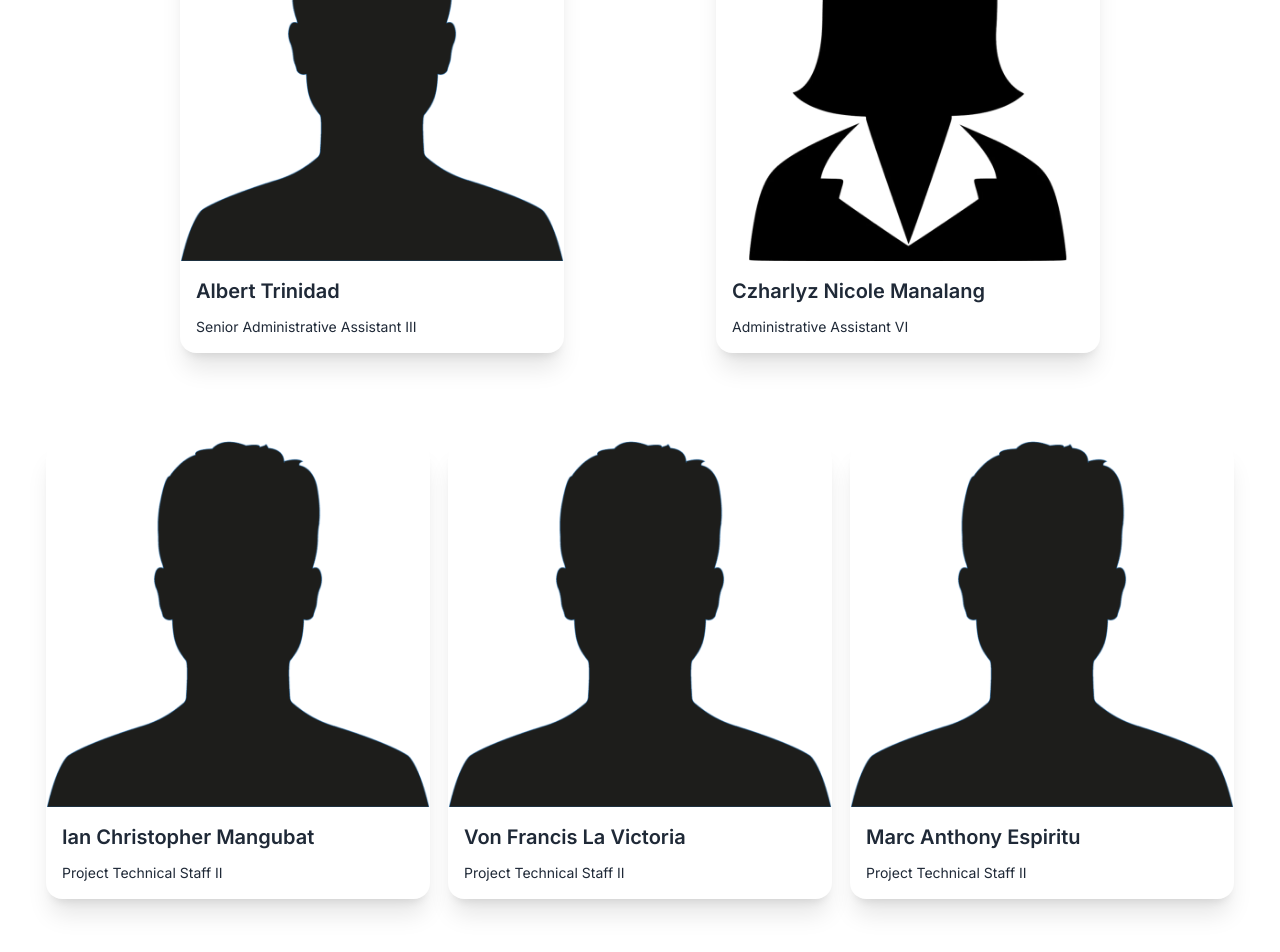
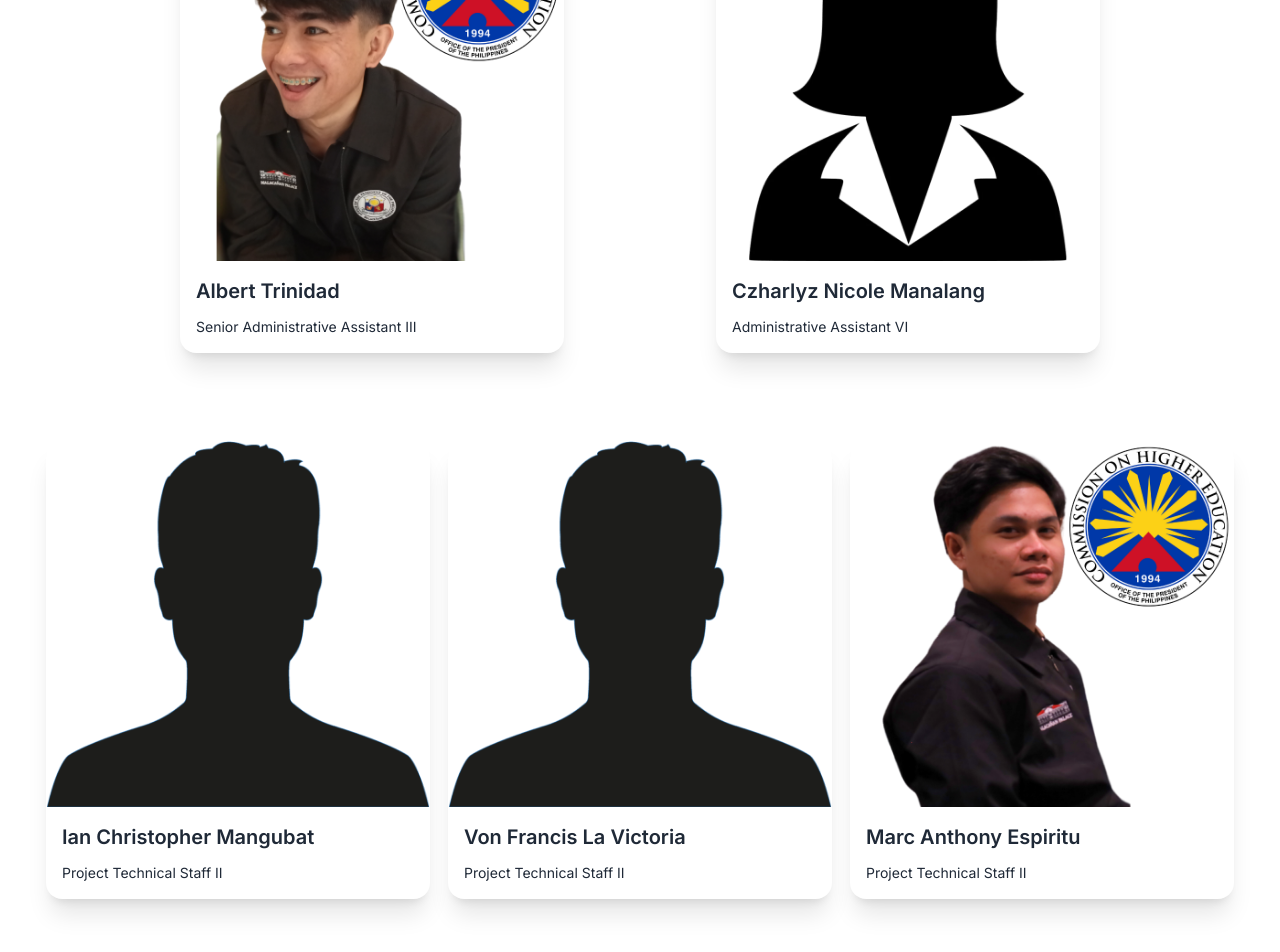
Before and after one commit to MarKiE221b/OCC_OfficialWebsite, a React (Vite) app: page / in a window 1280 px wide. Shown: the part 2960-3912 px from the top of the page. Built offline with nearby package versions, Linux system fonts and the light colour scheme.

Commit message:
change later

```diff
--- a/src/App.jsx
+++ b/src/App.jsx
@@ -8,7 +8,7 @@ function App() {
     <BrowserRouter>
       <Routes>
         <Route path="/" element={<MainLayout />}>
-          <Route path=":id" element={<Individual />} />
+          <Route path="/marc" element={<Individual />} />
         </Route>
         <Route path="*" element={<Errorpage />} />
       </Routes>
--- a/src/components/Individual.jsx
+++ b/src/components/Individual.jsx
@@ -1,12 +1,18 @@
-import React from "react";
+import React, { useEffect } from "react";
 import marc_ind from "/Temp photo.png";
 import { IoMdPhonePortrait } from "react-icons/io";
 import { FaGithub, FaFacebook } from "react-icons/fa";
 import { IoIosMail } from "react-icons/io";
 import { motion } from "motion/react";
+import { useLocation, useNavigate } from "react-router";
 
 const Individual = () => {
+  const location = useLocation();
+
   return (
+    // Marc
+    <>
+      {location.pathname === "/marc" && (
         <div className="hero min-h-screen py-20">
           <div className="hero-content flex-col lg:flex-row">
             <div>
@@ -64,7 +70,9 @@ const Individual = () => {
                 className="text-4xl"
               >
                 Hi! I am{" "}
-            <span className="text-4xl font-bold">MARC ANTHONY ESPIRITU</span>
+                <span className="text-4xl font-bold">
+                  MARC ANTHONY ESPIRITU
+                </span>
               </motion.h1>
 
               <motion.p
@@ -74,14 +82,14 @@ const Individual = () => {
                 whileInView={{ opacity: 1, x: 0 }}
                 transition={{ type: "linear", duration: 1.5 }}
               >
-            I’m a full-stack developer at CHED Central Office, where I focus on
-            creating efficient and scalable web applications. I specialize in
-            JavaScript, React, and Tailwind CSS for front-end development,
-            ensuring smooth and responsive user interfaces. On the backend, I
-            work with pure JavaScript and utilize MySQL and MongoDB for database
-            management. I’m passionate about delivering high-quality solutions
-            and continuously enhancing my skills to meet the evolving needs of
-            the organization.
+                I’m a full-stack developer at CHED Central Office, where I focus
+                on creating efficient and scalable web applications. I
+                specialize in JavaScript, React, and Tailwind CSS for front-end
+                development, ensuring smooth and responsive user interfaces. On
+                the backend, I work with pure JavaScript and utilize MySQL and
+                MongoDB for database management. I’m passionate about delivering
+                high-quality solutions and continuously enhancing my skills to
+                meet the evolving needs of the organization.
               </motion.p>
 
               <motion.div
@@ -117,6 +125,8 @@ const Individual = () => {
             </div>
           </div>
         </div>
+      )}
+    </>
   );
 };
 
--- a/src/components/Members.jsx
+++ b/src/components/Members.jsx
@@ -1,6 +1,9 @@
 import React from "react";
 import prof_sil from "/profile-sil.png";
 import woman_sil from "/femail-sil.png";
+import marc from "/basta.png";
+import albert from "/albert_basta.png"
+import { motion } from "motion/react";
 
 const Members = () => {
   return (
@@ -28,7 +31,7 @@ const Members = () => {
         <div className="flex flex-col lg:flex-row gap-4 items-center justify-evenly mt-10 p-6">
           <div className="card card-compact bg-base-100 w-96 shadow-xl">
             <figure>
-              <img src={prof_sil} alt="Shoes" />
+              <img src={albert} alt="Shoes" />
             </figure>
             <div className="card-body">
               <h2 className="card-title">Albert Trinidad</h2>
@@ -78,9 +81,18 @@ const Members = () => {
               </div> */}
             </div>
           </div>
+          <motion.a
+            className="cursor-pointer"
+            whileHover={{
+              scale: 1.05, // Slightly increase the size of the card on hover
+              y: -10, // Elevate the card by 10px on hover
+              transition: { duration: 0.3 }, // Smooth transition duration
+            }}
+            href="/marc"
+          >
             <div className="card card-compact bg-base-100 w-96 shadow-xl">
               <figure>
-              <img src={prof_sil} alt="Shoes" />
+                <img src={marc} alt="Shoes" />
               </figure>
               <div className="card-body">
                 <h2 className="card-title">Marc Anthony Espiritu</h2>
@@ -90,6 +102,7 @@ const Members = () => {
               </div> */}
               </div>
             </div>
+          </motion.a>
         </div>
       </div>
     </div>
```
Also changed, not shown: public/albert_basta.png (added), public/basta.png (added). Lines whose indentation alone changed are shown as unchanged.
